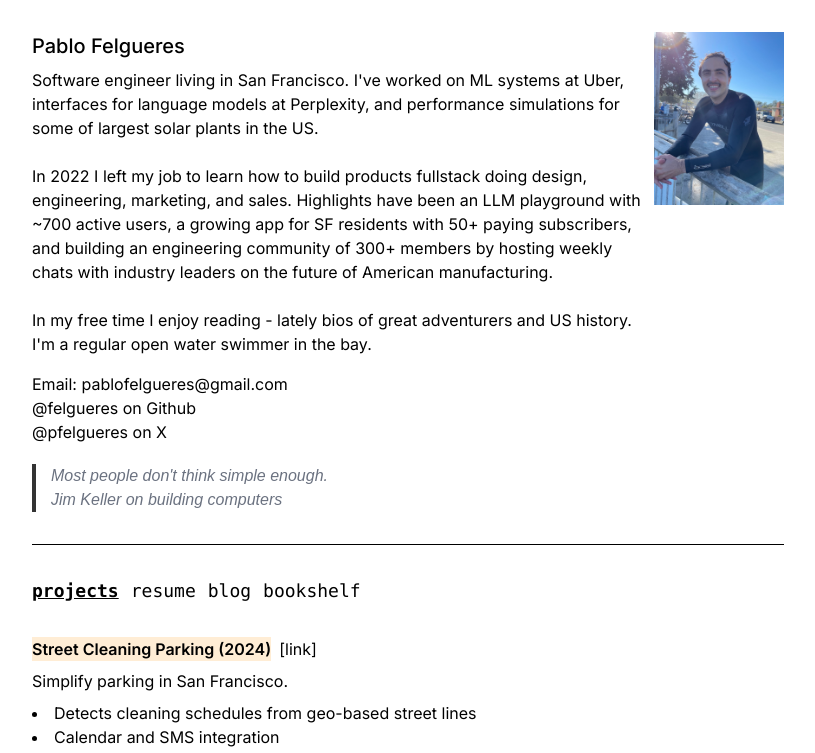
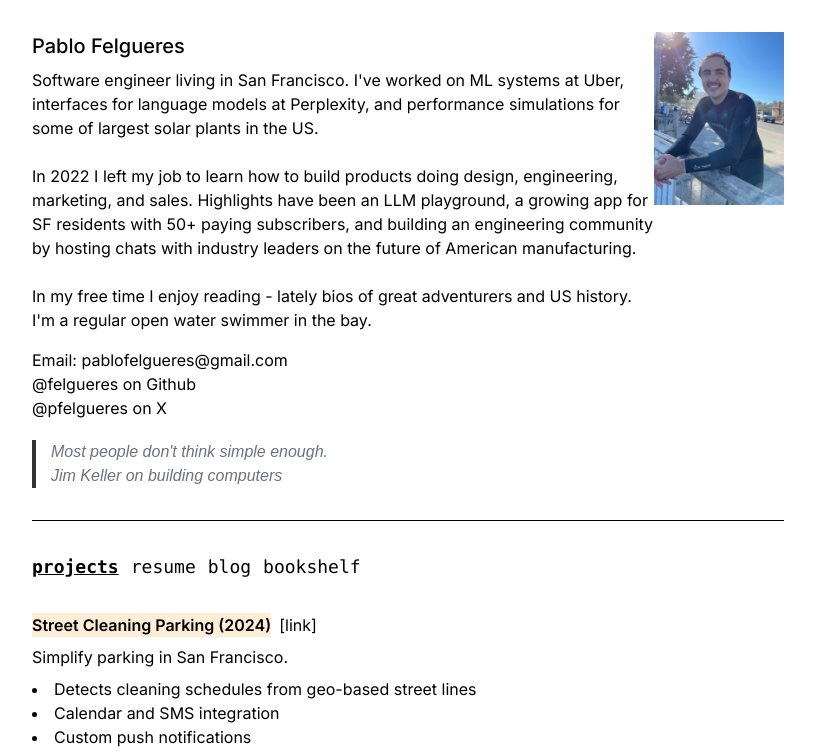
Before and after one commit to felgueres/mysite, a Next.js app: page / in a window 1280 px wide. Shown: the top 753 px of the page, without its empty margins (232-1047 px from the left). Built offline with nearby package versions, Linux system fonts and the light colour scheme.

Commit message:
add about

```diff
--- a/src/pages/index.tsx
+++ b/src/pages/index.tsx
@@ -62,8 +62,8 @@ export default function Home() {
             Software engineer living in San Francisco. I&apos;ve worked on ML systems at Uber, interfaces for language models at Perplexity, and performance simulations for some of largest solar plants in the US.
             <br />
             <br />
-            In 2022 I left my job to learn how to build products fullstack doing design, engineering, marketing, and sales.
-            Highlights have been an LLM playground with ~700 active users, a growing app for SF residents with 50+ paying subscribers, and building an engineering community of 300+ members by hosting weekly chats with industry leaders on the future of American manufacturing.
+            In 2022 I left my job to learn how to build products doing design, engineering, marketing, and sales.
+            Highlights have been an LLM playground, a growing app for SF residents with 50+ paying subscribers, and building an engineering community by hosting chats with industry leaders on the future of American manufacturing.
             <br />
             <br />
             In my free time I enjoy reading - lately bios of great adventurers and US history.
```
